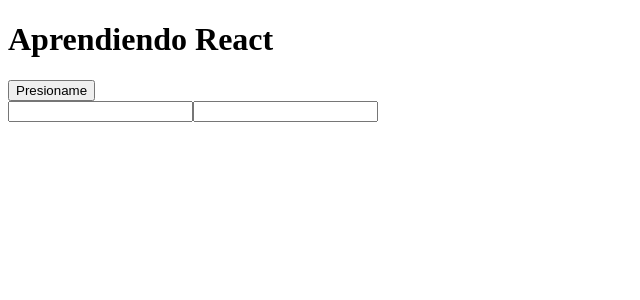
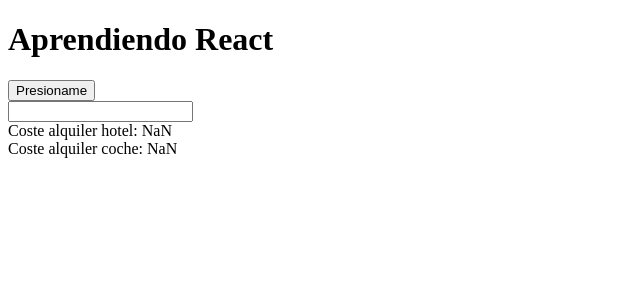
Before and after one commit to Cristian-Mansilla/ReactLearn, a React (Create React App) app: page / in a window 1280 px wide. Shown: the top 300 px of the page, without its empty margins (0-640 px from the left). Built offline with nearby package versions, Linux system fonts and the light colour scheme.

Commit message:
ejercicio viajes

```diff
--- a/src/App.js
+++ b/src/App.js
@@ -8,8 +8,7 @@
     alert("Saluda React");
   };
 
-  const [dato1, setDato1] = useState();
-  const [dato2, setDato2] = useState();
+  const [noches, setNoches] = useState();
 
   return (
     <>
@@ -19,11 +18,9 @@
       </div>
 
       <div>
-        <input onChange={(e)=>setDato1(e.target.value)}></input>
-        <input onChange={(e)=>setDato2(e.target.value)}></input>
-        <ComponenteMultiple option={1} dato1={dato1}/>
-        <ComponenteMultiple option={2} dato1={dato1}/>
-        <ComponenteMultiple option={3} dato1={dato1} dato2={dato2}/>
+        <input onChange={(e)=>setNoches(e.target.value)}></input>
+        <ComponenteMultiple option={1} noches={noches}/>
+        <ComponenteMultiple option={2} noches={noches}/>
       </div>
     </>
   );
--- a/src/components/ComponenteMultiple.js
+++ b/src/components/ComponenteMultiple.js
@@ -1,27 +1,39 @@
-const ComponenteMultiple = ({ option, dato1, dato2 }) => {
+const ComponenteMultiple = ({ option, noches }) => {
+  //   switch (option) {
+  //     case 1:
+  //       return (
+  //         <>
+  //           {dato1 && (
+  //             <div>
+  //               {dato1} equivalen a {dato1 * 2} euros
+  //             </div>
+  //           )}
+  //         </>
+  //       );
+  //     case 2:
+  //       return <>{dato1 && <div>fahrenheit:{(dato1 * 9) / 5 + 32}</div>}</>;
+  //     case 3:
+  //       return (
+  //         <>
+  //           {dato1 && dato2 && (
+  //             <div>El area del triangulo es: {dato1 * dato2}</div>
+  //           )}
+  //         </>
+  //       );
+  //     default:
+  //       return <></>;
+  //   }
+
   switch (option) {
     case 1:
-      return (
-        <>
-          {dato1 && (
-            <div>
-              {dato1} equivalen a {dato1 * 2} euros
-            </div>
-          )}
-        </>
-      );
+      return <div>Coste alquiler hotel: {noches * 40}</div>;
     case 2:
-      return <>{dato1 && <div>fahrenheit:{(dato1 * 9) / 5 + 32}</div>}</>;
-    case 3:
-      return (
-        <>
-          {dato1 && dato2 && (
-            <div>El area del triangulo es: {dato1 * dato2}</div>
-          )}
-        </>
-      );
+      if (noches >= 7)
+        return <div>Coste de alquiler coche: {noches * 40 - 50}</div>;
+      else if (noches >= 3)
+        return <div>Coste alquiler coche: {noches * 40 - 20}</div>;
+      return <div>Coste alquiler coche: {noches * 40}</div>;
     default:
-      return <></>;
   }
 };
 export default ComponenteMultiple;
```
